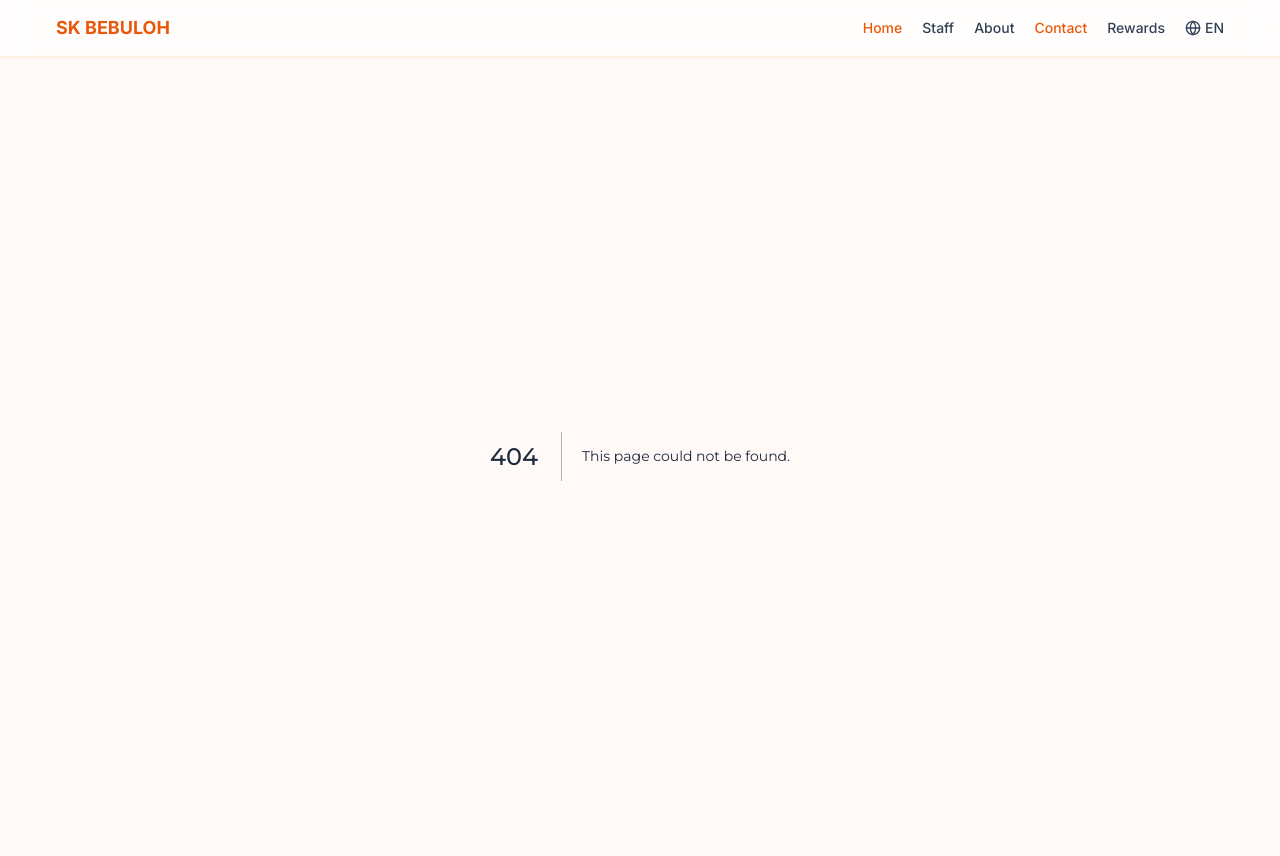
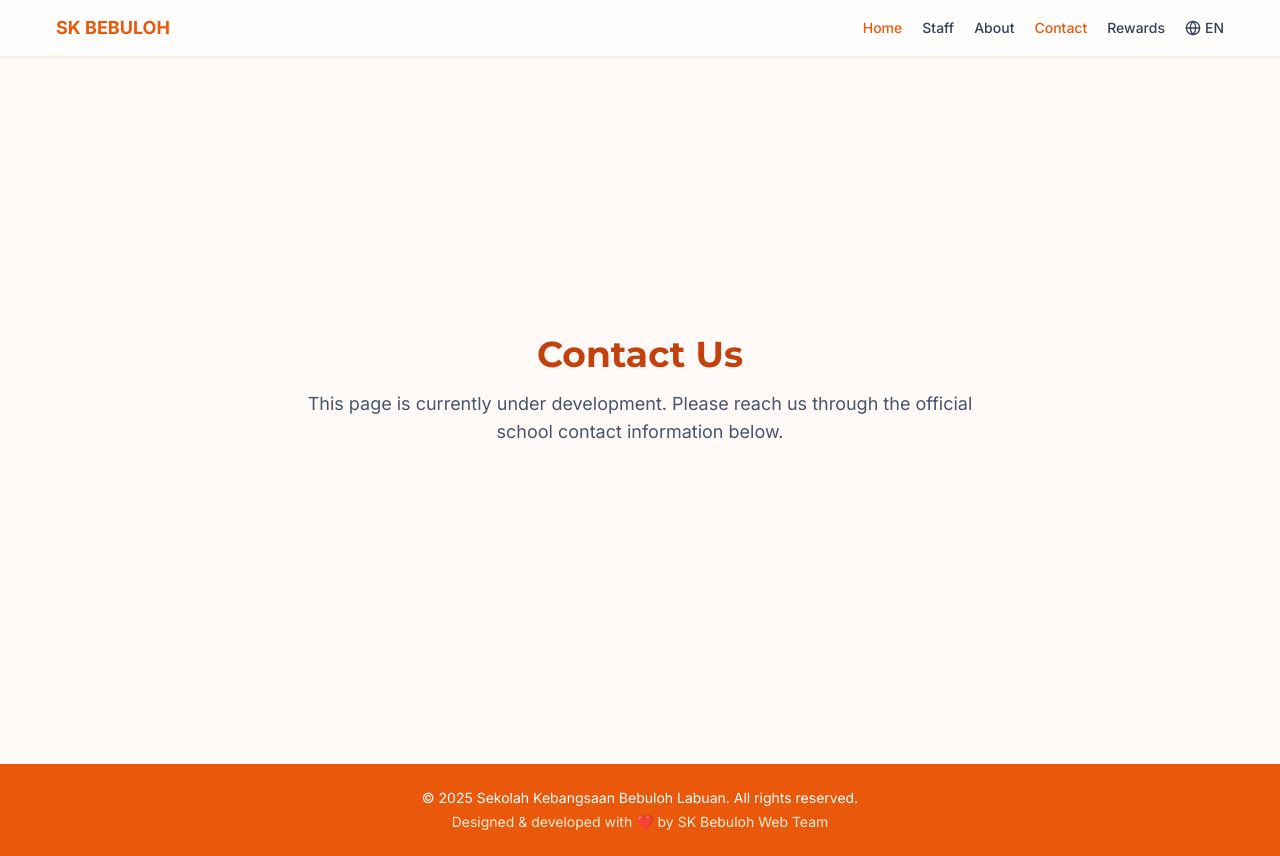
Before and after one commit to ngalang290898-svg/sk-bebuloh-website_update, a Next.js app: page /en/contact in a window 1280 px wide. Before the commit this address had no page. Built offline with nearby package versions, Linux system fonts and the light colour scheme.

Commit message:
Rename page.tsk to page.tsx

```diff
--- /dev/null
+++ b/app/[lang]/contact/page.tsx
@@ -0,0 +1,21 @@
+// app/[lang]/contact/page.tsx
+import Footer from "@/components/Footer";
+
+export default function ContactPage({ params }: { params: { lang: string } }) {
+  const { lang } = params;
+  return (
+    <main className="min-h-screen flex flex-col justify-between">
+      <div className="flex-1 flex flex-col items-center justify-center px-4 py-24 text-center">
+        <h1 className="text-4xl font-bold text-orange-700 mb-4">
+          {lang === "ms" ? "Hubungi Kami" : "Contact Us"}
+        </h1>
+        <p className="text-slate-600 text-lg max-w-2xl">
+          {lang === "ms"
+            ? "Halaman ini sedang dalam pembinaan. Sila hubungi kami melalui maklumat rasmi sekolah di bawah."
+            : "This page is currently under development. Please reach us through the official school contact information below."}
+        </p>
+      </div>
+      <Footer lang={lang} />
+    </main>
+  );
+}
```
